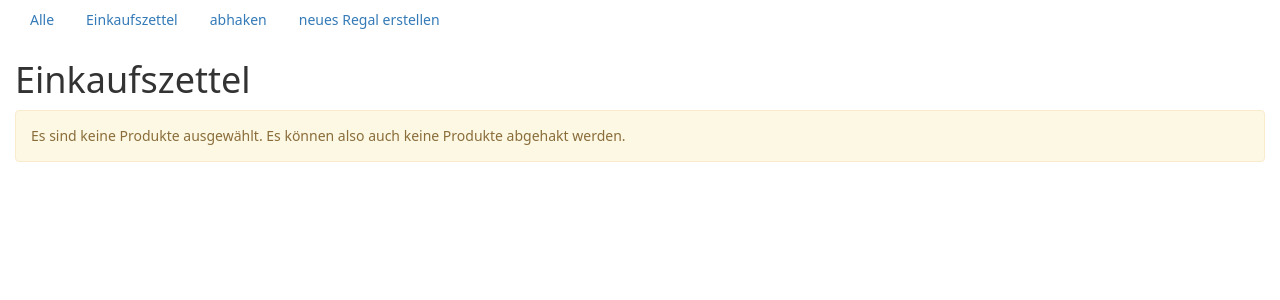
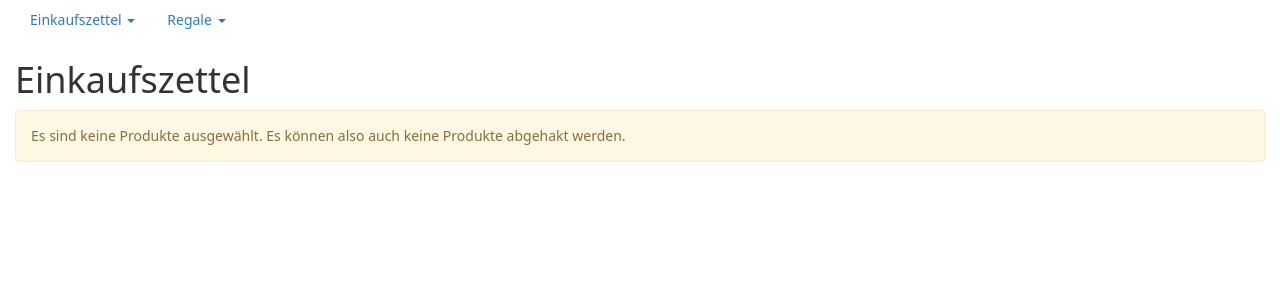
Before and after one commit to martin-ueding/shopping-list, a Django app: template shoppinglist/templates/aftermath.html in a window 1280 px wide. Shown: the top 300 px of the page. Run offline with Django 3.2, Linux system fonts and the light colour scheme; the template is opened without the code that fills it, so the values that code supplies are empty; some libraries are stand-ins or nearby versions.

Commit message:
Use dropdown for menu

```diff
--- a/shoppinglist/templates/base.html
+++ b/shoppinglist/templates/base.html
@@ -6,16 +6,40 @@
         <link rel="stylesheet" type="text/css" href="/static/css/bootstrap.min.css" />
         <link rel="stylesheet" type="text/css" href="/static/main.css" />
         <meta name="viewport" content="width=device-width, initial-scale=1">
+        <script src="//code.jquery.com/jquery-2.1.3.min.js"></script>
+        <script src="/static/js/bootstrap.min.js"></script>
     </head>
     <body>
 
     <div class="container-fluid">
         <div id="navigation">
             <ul class="nav nav-pills">
-                <li role="presentation"><a href="{% url 'shoppinglist.views.index' %}">Alle</a></li>
-                <li role="presentation"><a href="{% url 'shoppinglist.views.view' %}">Einkaufszettel</a></li>
-                <li role="presentation"><a href="{% url 'shoppinglist.views.aftermath' %}">abhaken</a></li>
-                <li role="presentation"><a href="{% url 'shoppinglist.views.add_shelf' %}">neues Regal erstellen</a></li>
+                <li role="presentation" class="dropdown">
+                    <a class="dropdown-toggle" href="#" data-toggle="dropdown" role="button" aria-expanded="false">
+                        Einkaufszettel
+                        <span class="caret"></span>
+                    </a>
+                    <ul class="dropdown-menu" role="menu" aria-labelledby="dLabel">
+                        <li>
+                            <a href="{% url 'shoppinglist.views.index' %}">… befüllen</a>
+                            <a href="{% url 'shoppinglist.views.view' %}">… anzeigen</a>
+                            <a href="{% url 'shoppinglist.views.aftermath' %}">… abhaken</a>
+                        </li>
+                    </ul>
+                </li>
+
+                <li role="presentation" class="dropdown">
+                    <a class="dropdown-toggle" href="#" data-toggle="dropdown" role="button" aria-expanded="false">
+                        Regale
+                        <span class="caret"></span>
+                    </a>
+                    <ul class="dropdown-menu" role="menu" aria-labelledby="dLabel">
+                        <li>
+                            <a href="{% url 'shoppinglist.views.add_shelf' %}">neues Regal erstellen</a>
+                        </li>
+                    </ul>
+                </li>
+
             </ul>
         </div>
 
```
